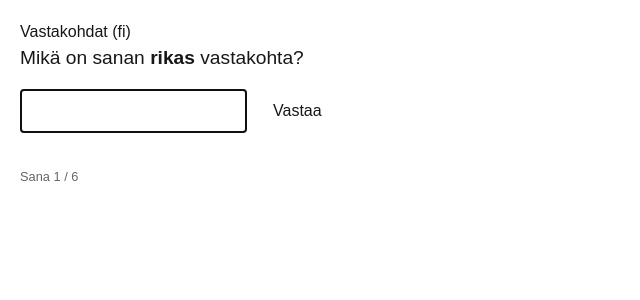
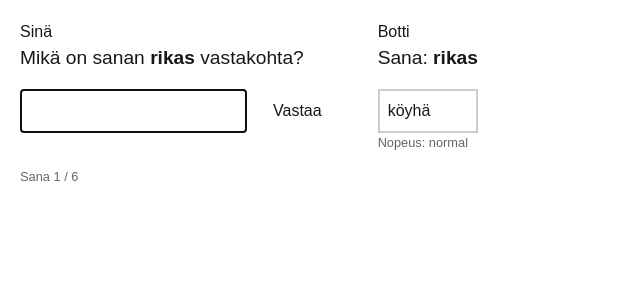
Before and after one commit to emppux5/opposites-peli, a Next.js app in the folder opposites-peli/: page /game in a window 1280 px wide. Shown: the top 300 px of the page, without its empty margins (0-640 px from the left). Built offline with nearby package versions, Linux system fonts and the light colour scheme.

Commit message:
Update page.tsx

```diff
--- a/opposites-peli/app/game/page.tsx
+++ b/opposites-peli/app/game/page.tsx
@@ -1,25 +1,76 @@
 'use client';
-import { useState } from 'react';
+import { useState, useEffect } from 'react';
 
-const difficulty = 'normal' // pitää hakee optioneista vaikeustaso, ja sen mukaan hakea oikea botin vastausnopeus
-const lang = 'fi';          // pitää hakee optioneista kieli
+const difficulty = 'normal';
+const lang = 'fi';
+
 const words = await import(`../../data/words.${lang}.json`).then(m => m.default);
+
+// typing speeds (ms per character)
+const startingDelay: Record<string, number> = {
+  easy: 1500,
+  normal: 1000,
+  hard: 500,
+};
+
+const speedMap: Record<string, number> = {
+  easy: 300,
+  normal: 200,
+  hard: 100,
+};
 
 export default function GamePage() {
   const gameData = Object.entries(words) as [string, string][];
 
   const [currentIndex, setCurrentIndex] = useState(0);
   const [userInput, setUserInput] = useState('');
+  const [botText, setBotText] = useState('');
+  const [botIndex, setBotIndex] = useState(0);
+
   type Status = '' | 'correct' | 'wrong';
   const [status, setStatus] = useState<Status>('');
+
   const currentPair = gameData[currentIndex];
   const isFinished = currentIndex >= gameData.length;
 
+  // BOT TYPING EFFECT
+
+useEffect(() => {
+  if (!currentPair) return;
+
+  const delay = Math.random() * startingDelay[difficulty];
+  const answer = currentPair[1];
+
+  setBotText('');
+  setBotIndex(0);
+
+  let interval: NodeJS.Timeout;
+
+  const timeout = setTimeout(() => {
+    let i = 0;
+
+    interval = setInterval(() => {
+      i++;
+      setBotText(answer.slice(0, i));
+      setBotIndex(i);
+
+      if (i >= answer.length) {
+        clearInterval(interval);
+      }
+    }, speedMap[difficulty]);
+  }, delay);
+
+  return () => {
+    clearTimeout(timeout);
+    if (interval) clearInterval(interval);
+  };
+}, [currentIndex]);
+
 const handleSubmit = (e: React.FormEvent<HTMLFormElement>) => {
   e.preventDefault();
-    if (!currentPair) return null;
+  if (!currentPair) return;
 
-    const [question, answer] = currentPair;
+  const [, answer] = currentPair;
 
   if (userInput.trim().toLowerCase() === answer.toLowerCase()) {
     setStatus('correct');
@@ -44,8 +95,11 @@ export default function GamePage() {
   }
 
   return (
-    <div style={{ padding: '20px', maxWidth: '400px' }}>
-      <h1>Vastakohdat ({lang})</h1>
+    <div style={{ display: 'flex', gap: '40px', padding: '20px' }}>
+
+      {/* PLAYER UI */}
+      <div style={{ maxWidth: '400px' }}>
+        <h1>Sinä</h1>
 
         <div style={{ marginBottom: '1rem', fontSize: '1.2rem' }}>
           Mikä on sanan <strong>{currentPair[0]}</strong> vastakohta?
@@ -62,7 +116,9 @@ export default function GamePage() {
             }}
             style={{
               padding: '8px',
-            border: `2px solid ${status === 'correct' ? 'green' : status === 'wrong' ? 'red' : '#ccc'}`
+              border: `2px solid ${
+                status === 'correct' ? 'green' : status === 'wrong' ? 'red' : '#ccc'
+              }`
             }}
           />
           <button type="submit" style={{ marginLeft: '10px', padding: '8px 16px' }}>
@@ -80,5 +136,33 @@ export default function GamePage() {
         </p>
       </div>
 
+      {/* BOT UI */}
+      <div style={{ maxWidth: '400px' }}>
+        <h1>Botti</h1>
+
+        <div style={{ marginBottom: '1rem', fontSize: '1.2rem' }}>
+          Sana: <strong>{currentPair[0]}</strong>
+        </div>
+
+        <div
+            style={{
+              padding: '8px',
+              border: `2px solid ${
+                status === 'correct' ? 'green' : status === 'wrong' ? 'red' : '#ccc'
+              }`
+            }}
+        >
+          {botText}
+          <span style={{ opacity: 0.5 }}>
+            {botIndex < currentPair[1].length ? '|' : ''}
+          </span>
+        </div>
+
+        <p style={{ color: '#666', fontSize: '0.8rem' }}>
+          Nopeus: {difficulty}
+        </p>
+      </div>
+
+    </div>
   );
 }
```
Lines whose indentation alone changed are shown as unchanged.
